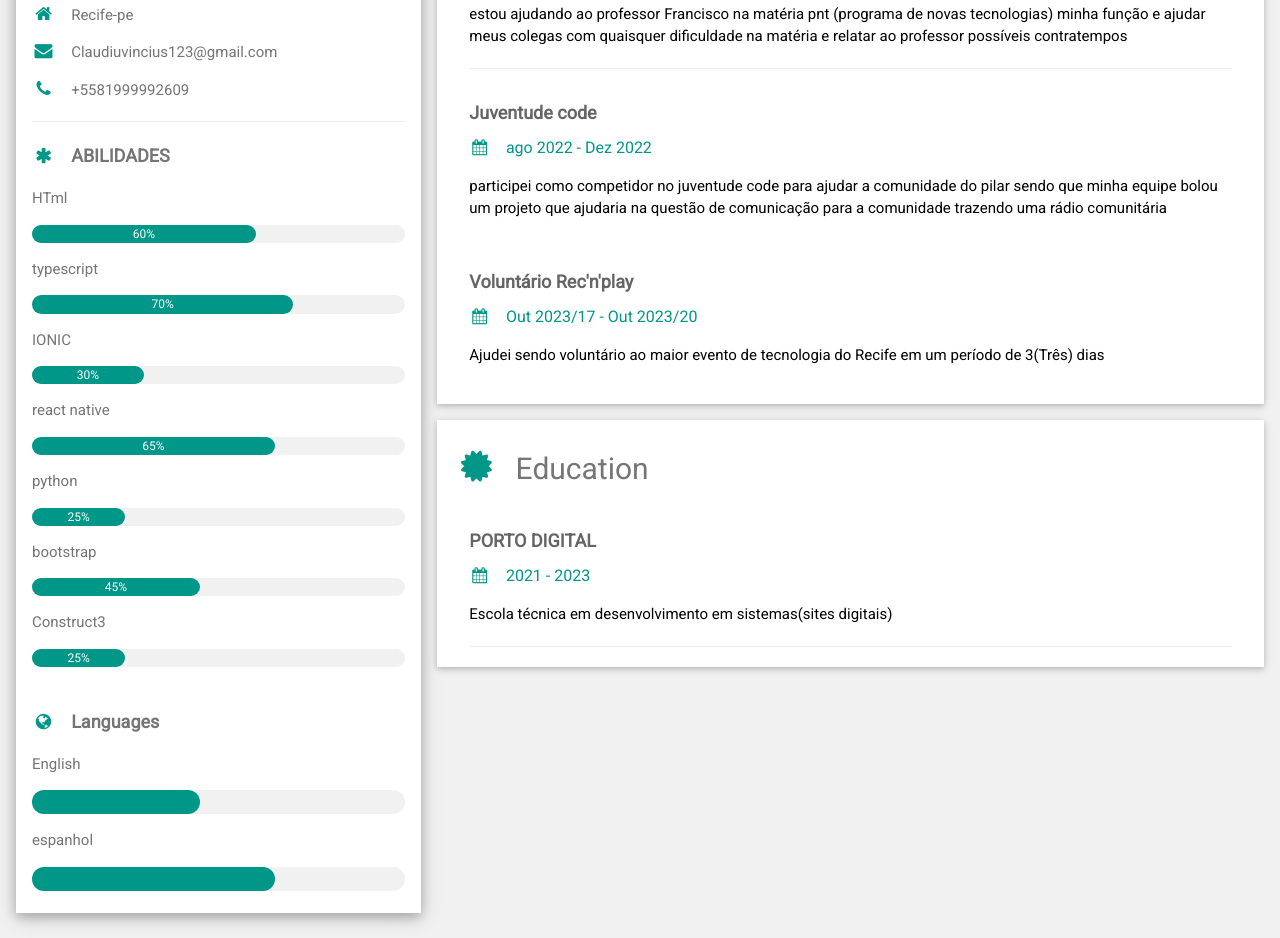
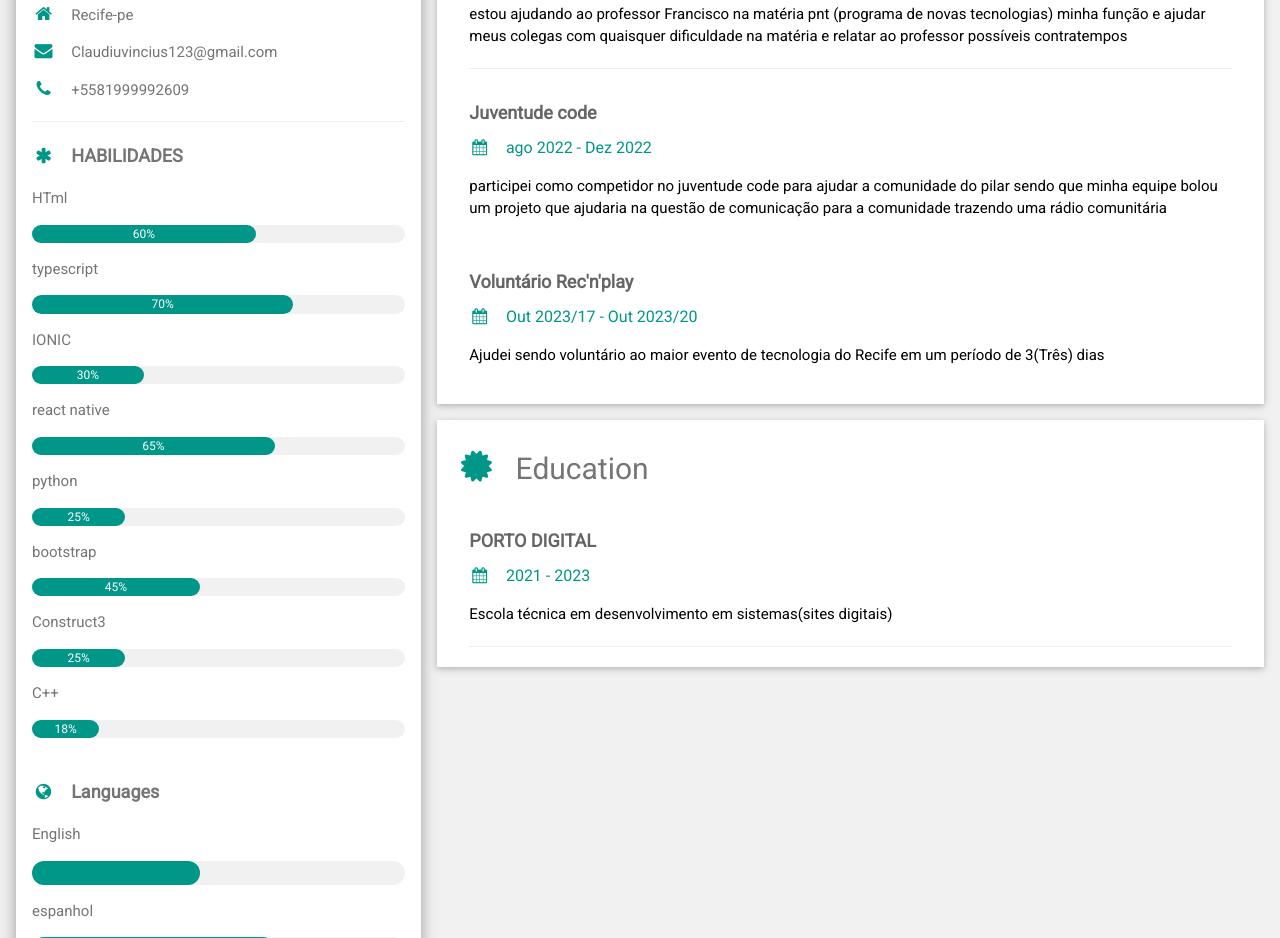
Before and after one commit to Vini5610/Curriculo-att, a plain HTML site: page index.html in a window 1280 px wide. Shown: the part 369-1307 px from the top of the page. Drawn offline with nearby package versions, Linux system fonts and the light colour scheme.

Commit message:
Update index.html

```diff
--- a/index.html
+++ b/index.html
@@ -40,7 +40,7 @@ html,body,h1,h2,h3,h4,h5,h6 {font-family: "Roboto", sans-serif}
           <p><i class="fa fa-phone fa-fw w3-margin-right w3-large w3-text-teal"></i>+5581999992609</p>
           <hr>
 
-          <p class="w3-large"><b><i class="fa fa-asterisk fa-fw w3-margin-right w3-text-teal"></i>ABILIDADES</b></p>
+          <p class="w3-large"><b><i class="fa fa-asterisk fa-fw w3-margin-right w3-text-teal"></i>HABILIDADES</b></p>
           <p>HTml</p>
           <div class="w3-light-grey w3-round-xlarge w3-small">
             <div class="w3-container w3-center w3-round-xlarge w3-teal" style="width:60%">60%</div>
@@ -70,6 +70,10 @@ html,body,h1,h2,h3,h4,h5,h6 {font-family: "Roboto", sans-serif}
             <p>Construct3</p>
           <div class="w3-light-grey w3-round-xlarge w3-small">
             <div class="w3-container w3-center w3-round-xlarge w3-teal" style="width:25%">25%</div>
+          </div>
+          <p>C++</p>
+          <div class="w3-light-grey w3-round-xlarge w3-small">
+            <div class="w3-container w3-center w3-round-xlarge w3-teal" style="width:18%">18%</div>
           </div>
 
           <br>
```
